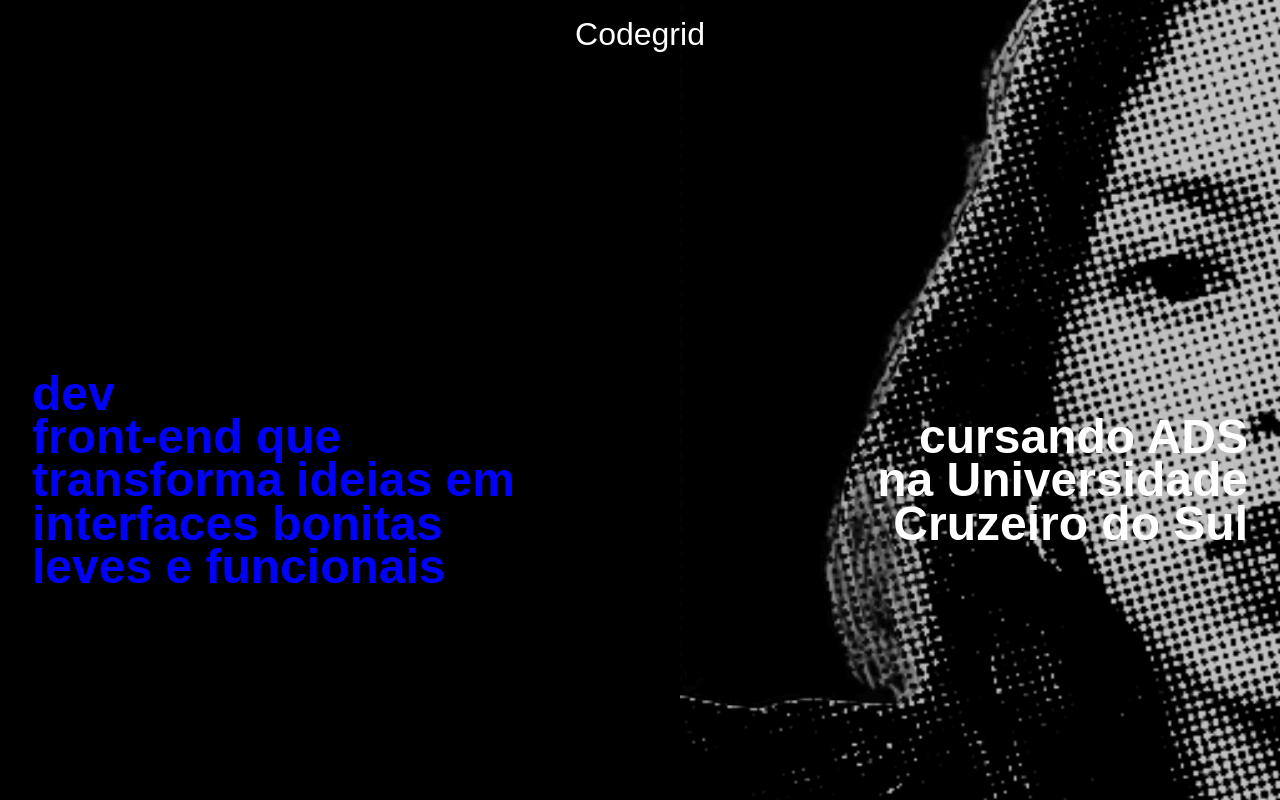
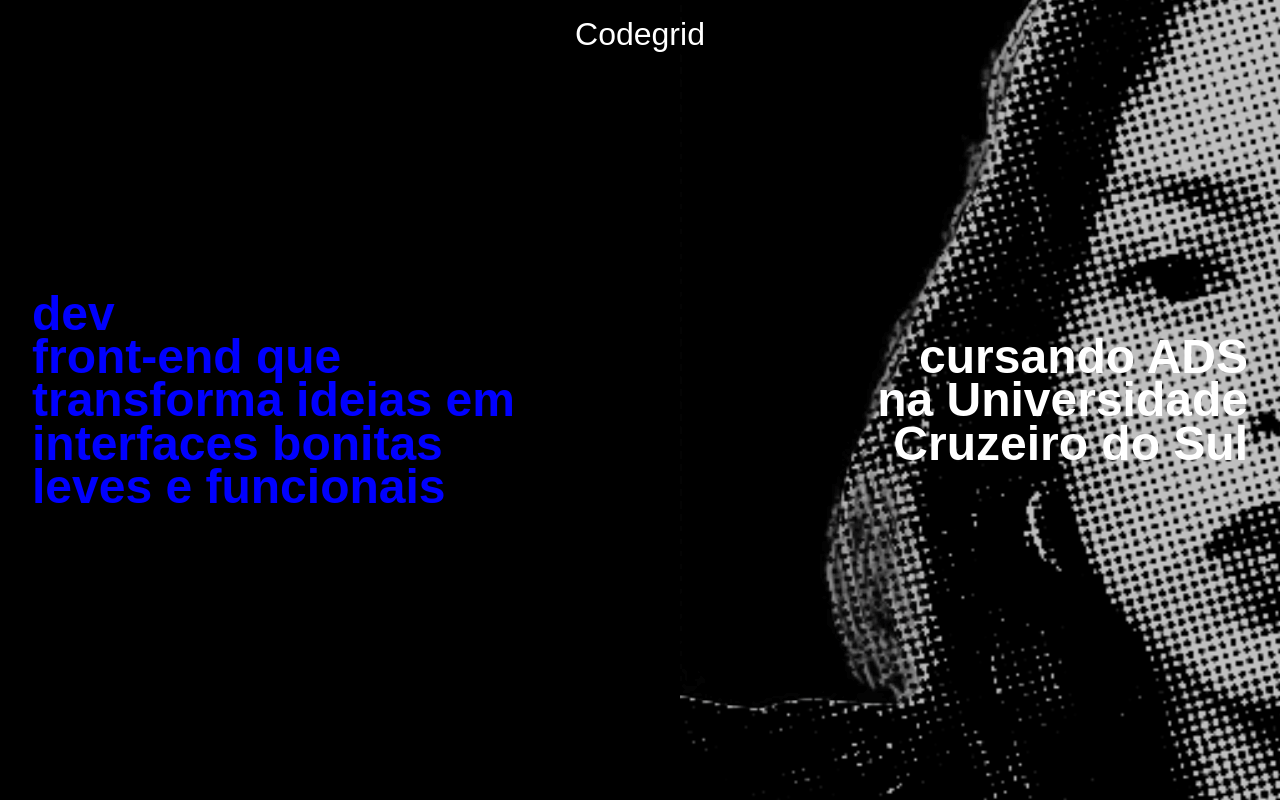
Before and after one commit to carolsoul/scrolltrigger, a React (Vite) app: page / in a window 1280 px wide. Shown: the top 800 px of the page. Built offline with nearby package versions, Linux system fonts and the light colour scheme; a web font is replaced by a local one.

Commit message:
style: mudança no posicionamento "top" do title

```diff
--- a/src/App.css
+++ b/src/App.css
@@ -35,7 +35,7 @@ a{
   width: 100vw;
   height: 100vh;
   position: absolute;
-  top: 10%;
+  top: 0%;
   left: 0;
   justify-items: center;
   align-items: center;
```
